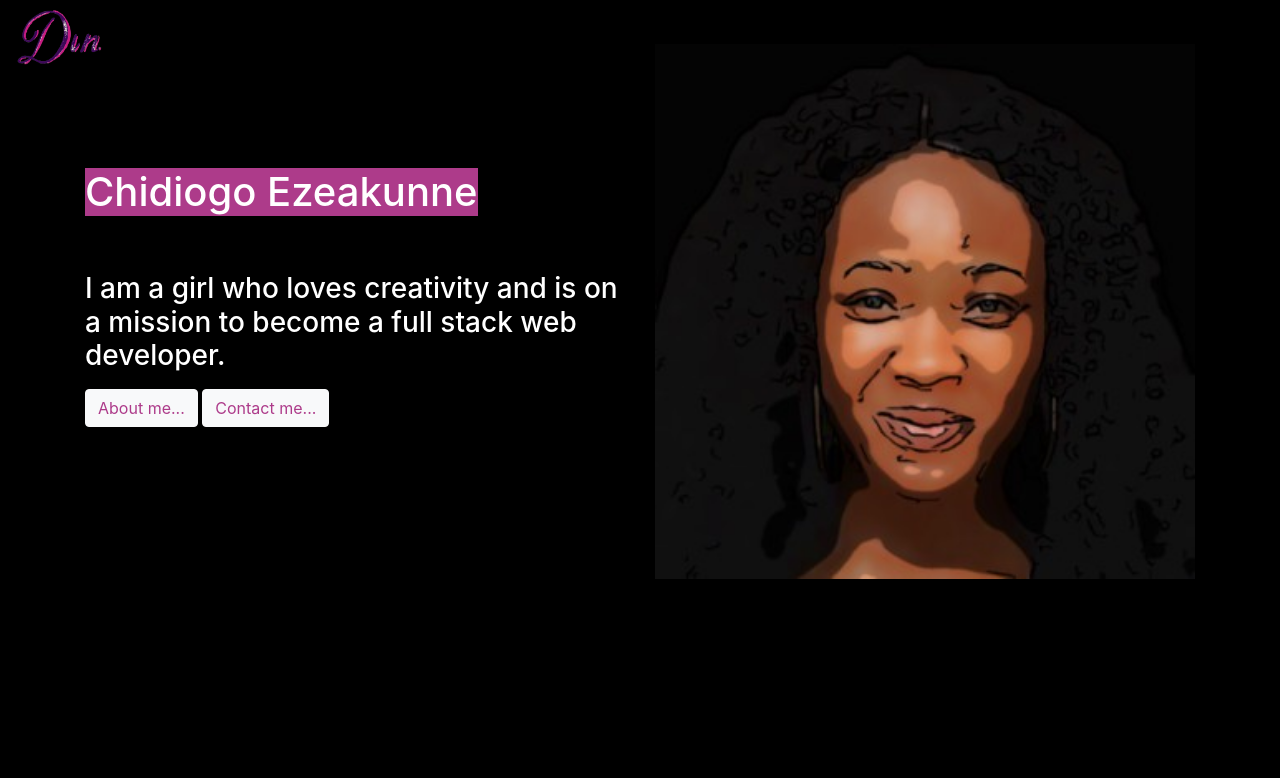
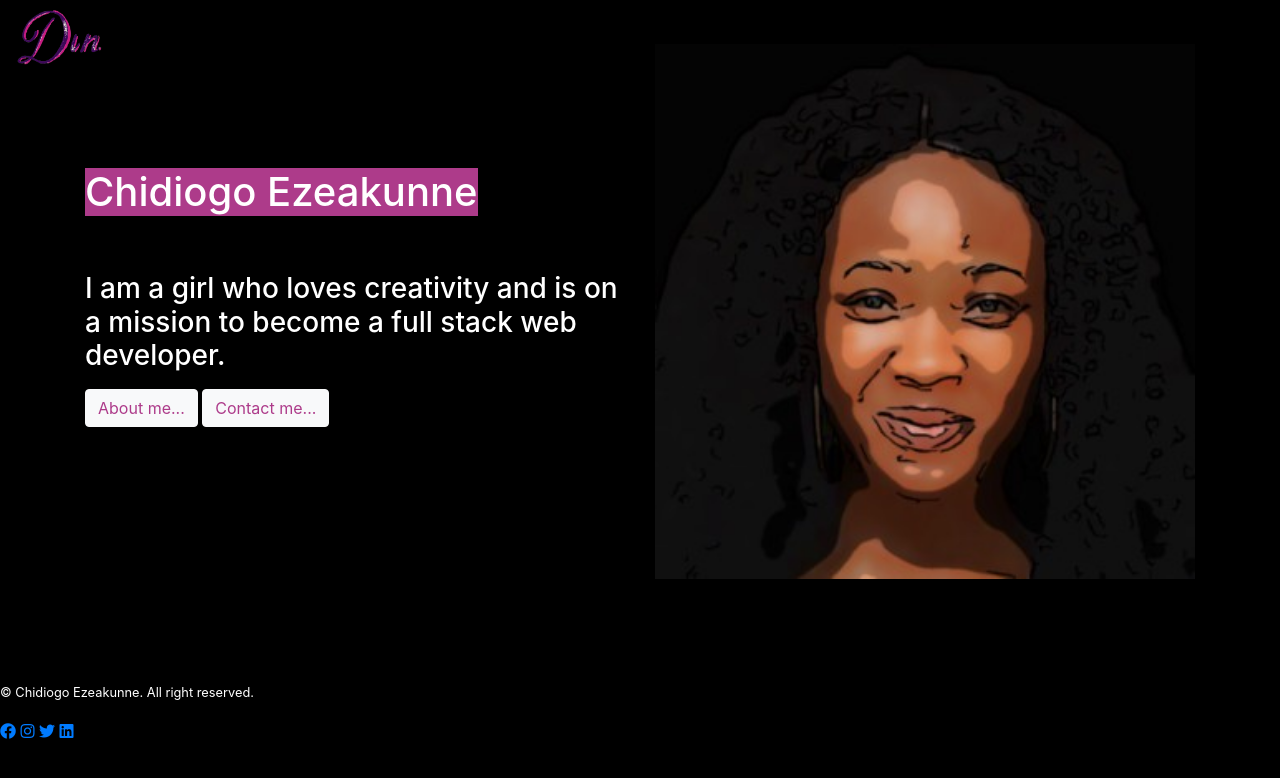
Before and after one commit to chidiogo-akunne/My-Portfolio, a website: page index.html in a window 1280 px wide. Drawn offline with Linux system fonts and the light colour scheme.

Commit message:
create footer

```diff
--- a/index.html
+++ b/index.html
@@ -35,6 +35,15 @@
                 </div>
             </article>
         </main>
+        <footer>
+            <p><small class="center">&copy Chidiogo Ezeakunne. All right reserved.</small></p>
+            <span>
+            <a href="#"><i class="fab fa-facebook social-icon"></i></a>
+            <a href="#"><i class="fab fa-instagram social-icon"></i></a>
+            <a href="#"><i class="fab fa-twitter social-icon"></i></a>
+            <a href="#"><i class="fab fa-linkedin social-icon"></i></a>
+            </span>
+        </footer>
 
 
             <script src="assets/js/jquery-3.4.1.min.js"></script>
```
